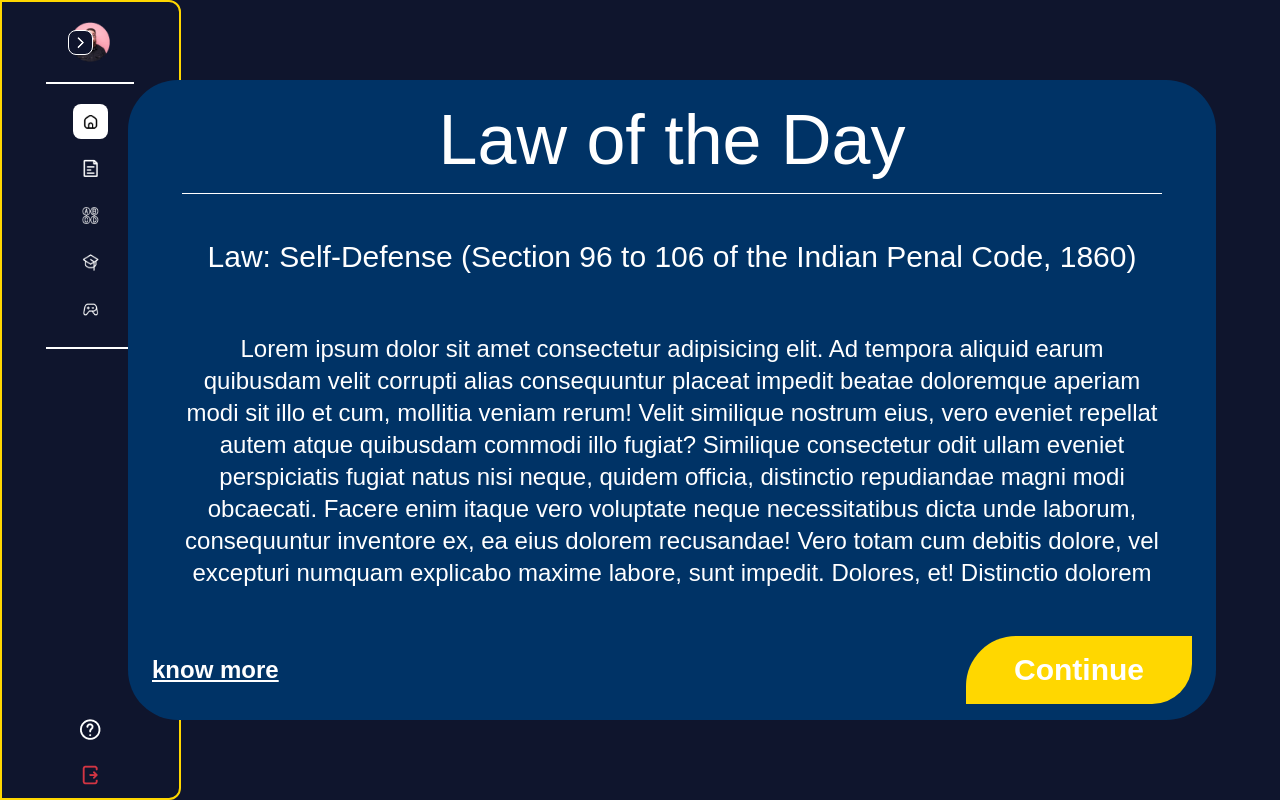
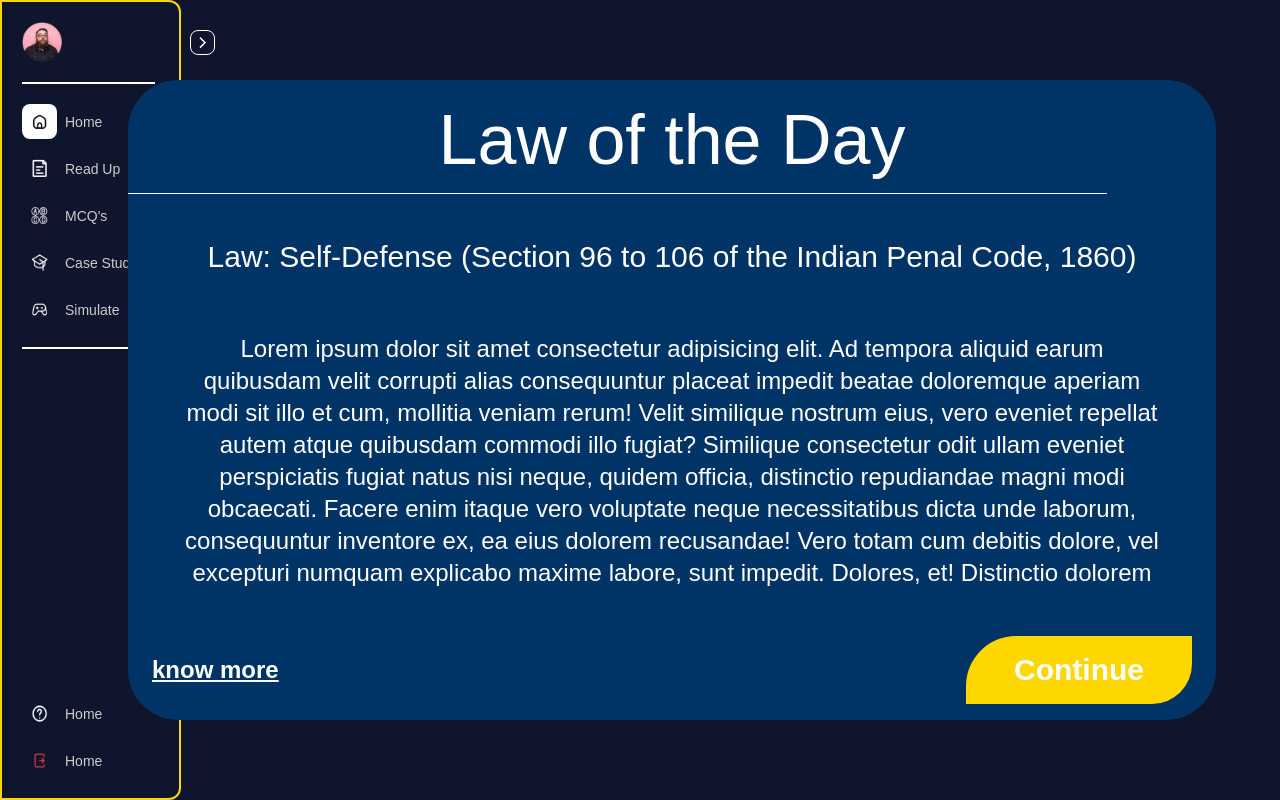
Before and after one commit to Sasank-V/Laws.io, a React (Vite) app in the folder Client/: page / in a window 1280 px wide. Both pictures are taken after a click on the element 80 px from the left and 42 px from the top of the page. Built offline with nearby package versions, Linux system fonts and the light colour scheme; a web font is replaced by a local one.

Commit message:
Sidebar integration 90% done

```diff
--- a/Client/src/App.jsx
+++ b/Client/src/App.jsx
@@ -12,10 +12,10 @@ function App() {
 
   return (
     <div className="absolute w-full h-full">
-      <div className="w-full h-full flex text-[#CCCCCC] font-inria md:overflow-hidden">
+      <div className="w-full h-full flex text-[#CCCCCC] font-inria md:overflow-hidden z-2">
         <Navbar pageNumber={pageNumber} setPageNumber={setPageNumber} />
         <McqPage show={show} />
-        <div className="absolute top-[10%] left-[10%] w-[85%] h-[80%]"
+        <div className="absolute top-[10%] left-[10%] w-[85%] h-[80%] items-center transition-all duration-500 z-1"
           style={{ transform: show === false ? 'scale(1)' : 'scale(0)' }}>
           <LOTD setShow={setShow} />
         </div>
--- a/Client/src/components/Navbar.jsx
+++ b/Client/src/components/Navbar.jsx
@@ -13,28 +13,51 @@ const Navbar = ({ pageNumber, setPageNumber }) => {
     const [navOpen, setNavOpen] = useState(false);
 
     return (
-        <div className={`${navOpen ? "w-[180px]" : "w-[500px]"} transition-all duration-150 ease-in-out`}>
-            <div className="h-full w-full items-center flex flex-col border-2 border-[#FFD700] rounded-r-xl">
-                <div className="absolute size-[25px] p-0.5 left-[68px] top-[30px] cursor-pointer border-[1px] border-white rounded-lg bg-[#0F152D]">
+        <div className={`${navOpen ? "w-[500px]" : "w-[180px]"} transition-all duration-150 ease-in-out`}>
+            <div className={`h-full transition-all duration-500 ease-in-out w-full pl-5 flex flex-col border-2 border-[#FFD700] rounded-r-xl`}>
+                <div className={`absolute size-[25px] p-0.5 transition-all duration-150 ease-in-out ${navOpen ? "left-[190px]" : "left-[68px]"} top-[30px] border-[1px] cursor-pointer z-10 border-white rounded-lg bg-[#0F152D]`} onClick={() => setNavOpen(!navOpen)}>
                     <img src={ExpandIcon} alt="" />
                 </div>
                 <div className="size-[40px] my-5">
                     <img src={Profile} alt="" />
                 </div>
-                <div className="h-[2px] w-[50%] bg-white mb-5"></div>
+                <div className={`h-[2px] ${navOpen ? "w-[85%]" : "w-[70%]"} bg-white mb-5`}></div>
                 <div className="flex flex-col gap-3">
-                    <img src={HomeIcon} onClick={() => setPageNumber(0)} alt="" className={`size-[35px] cursor-pointer ${pageNumber == 0 ? "invert bg-black rounded-lg" : "invert-0"}`} />
-                    <img src={FileIcon} onClick={() => setPageNumber(1)} alt="" className={`size-[35px] cursor-pointer ${pageNumber == 1 ? "invert bg-black rounded-lg" : "invert-0"}`} />
-                    <img src={FourCircles} onClick={() => setPageNumber(2)} alt="" className={`size-[35px] cursor-pointer ${pageNumber == 2 ? "invert bg-black rounded-lg" : "invert-0"}`} />
-                    <img src={Hat} onClick={() => setPageNumber(3)} alt="" className={`size-[35px] cursor-pointer ${pageNumber == 3 ? "invert bg-black rounded-lg" : "invert-0"}`} />
-                    <img src={GameController} onClick={() => setPageNumber(4)} alt="" className={`mb-5 size-[35px] cursor-pointer ${pageNumber == 4 ? "invert bg-black rounded-lg" : "invert-0"}`} />
+                    <div className={`size-[35px] flex items-center gap-2 cursor-pointer w-full`} onClick={() => setPageNumber(0)}>
+                        <img src={HomeIcon} alt="" className={`${pageNumber == 0 ? "invert bg-black rounded-lg" : "invert-0"} size-[35px]`} />
+                        <span className={`${navOpen ? "visible" : "hidden"} text-sm`}>Home</span>
+                    </div>
+                    <div className={`size-[35px] flex items-center gap-2 cursor-pointer w-full`} onClick={() => setPageNumber(1)}>
+                        <img src={FileIcon} alt="" className={`${pageNumber == 1 ? "invert bg-black rounded-lg" : "invert-0"} size-[35px]`} />
+                        <span className={`${navOpen ? "visible" : "hidden"} text-sm`}>Read Up</span>
+                    </div>
+                    <div className={`size-[35px] flex items-center gap-2 cursor-pointer w-full`} onClick={() => setPageNumber(2)}>
+                        <img src={FourCircles} alt="" className={`${pageNumber == 2 ? "invert bg-black rounded-lg" : "invert-0"} size-[35px]`} />
+                        <span className={`${navOpen ? "visible" : "hidden"} text-sm`}>MCQ's</span>
+                    </div>
+                    <div className={`size-[35px] flex items-center gap-2 cursor-pointer w-full`} onClick={() => setPageNumber(3)}>
+                        <img src={Hat} alt="" className={`${pageNumber == 3 ? "invert bg-black rounded-lg" : "invert-0"} size-[35px]`} />
+                        <span className={`${navOpen ? "visible" : "hidden"} text-sm`}>Case Study</span>
+                    </div>
+                    <div className={`size-[35px] flex items-center gap-2 cursor-pointer mb-5 w-full`} onClick={() => setPageNumber(4)}>
+                        <img src={GameController} alt="" className={`${pageNumber == 4 ? "invert bg-black rounded-lg" : "invert-0"} size-[35px]`} />
+                        <span className={`${navOpen ? "visible" : "hidden"} text-sm`}>Simulate</span>
+                    </div>
                 </div>
-                <div className="h-[2px] w-[50%] bg-white"></div>
+                <div className={`h-[2px] ${navOpen ? "w-[85%]" : "w-[70%]"} bg-white mb-5`}></div>
                 <div className="flex-grow"></div>
-                <img src={InfoIcon} alt="" />
-                <img src={ExitIcon} alt="" />
+                <div className="flex flex-col gap-3">
+                    <div className={`size-[35px] flex items-center gap-2 cursor-pointer w-full`} onClick={() => setPageNumber(5)}>
+                        <img src={InfoIcon} alt="" className={`${pageNumber == 5 ? "invert bg-black rounded-lg" : "invert-0"} size-[35px]`} />
+                        <span className={`${navOpen ? "visible" : "hidden"} text-sm`}>Home</span>
+                    </div>
+                    <div className={`size-[35px] flex items-center gap-2 cursor-pointer mb-5 w-full`} onClick={() => setPageNumber(6)}>
+                        <img src={ExitIcon} alt="" className={`${pageNumber == 6 ? "invert bg-black rounded-lg" : "invert-0"} size-[35px]`} />
+                        <span className={`${navOpen ? "visible" : "hidden"} text-sm`}>Home</span>
+                    </div>
+                </div>
             </div>
-        </div>
+        </div >
     )
 }
 export default Navbar
--- a/Client/src/screens/LOTDPage.jsx
+++ b/Client/src/screens/LOTDPage.jsx
@@ -1,6 +1,6 @@
 const LOTD = ({ setShow }) => {
     return (
-        <div className="text-white bg-[#003366] rounded-[50px] w-full h-full text-center flex flex-col items-center transition-all duration-500">
+        <div className="text-white bg-[#003366] rounded-[50px] w-full h-full text-center flex flex-col">
             <div className="text-[40px] pt-2 md:text-[70px]">Law of the Day</div>
             <div className="h-[1px] w-[90%] bg-white"></div>
             <div className="text-[20px] md:text-[30px] mt-10">Law: Self-Defense (Section 96 to 106 of the Indian Penal Code, 1860)</div>
```
